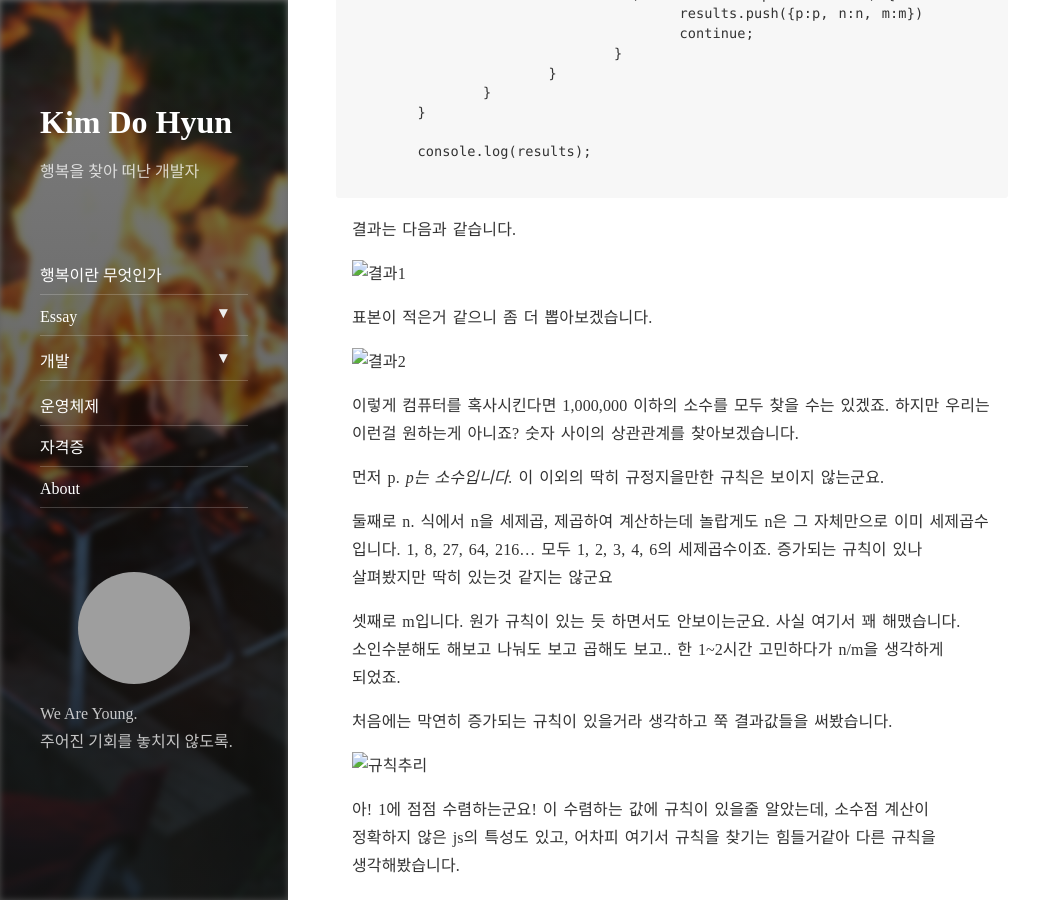
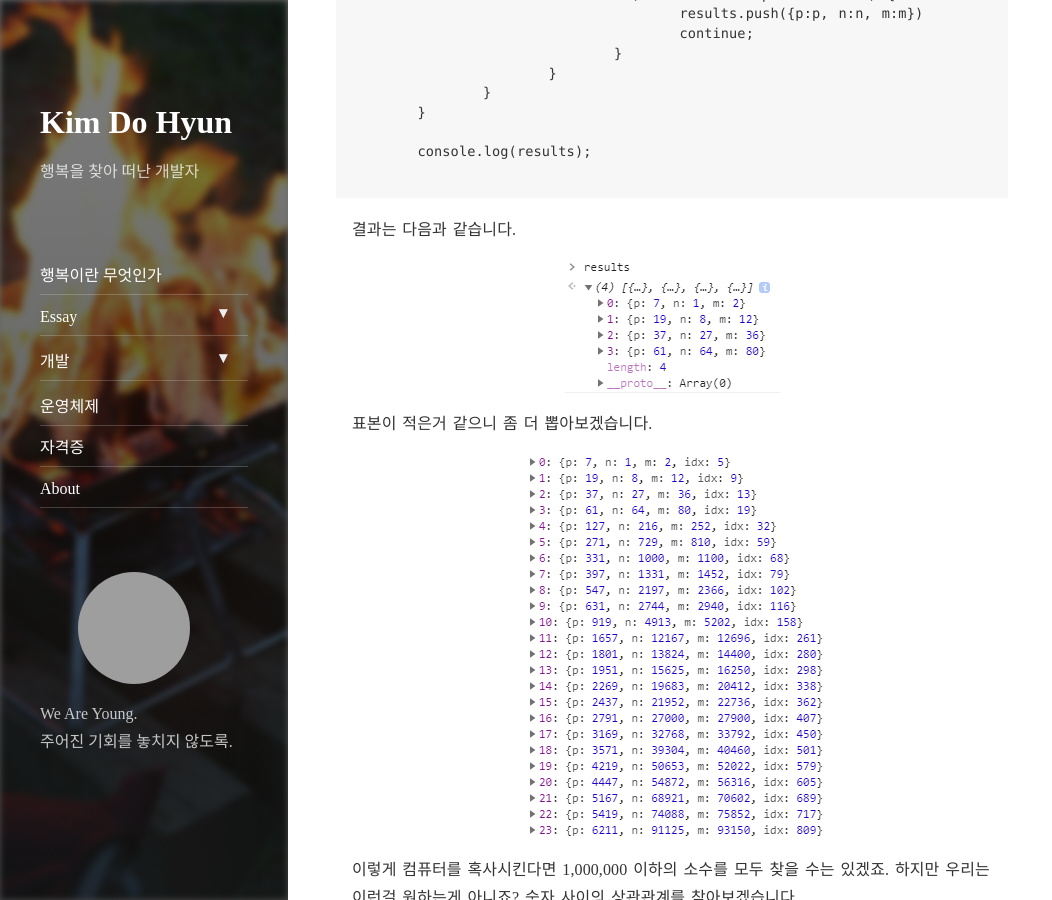
Before and after one commit to azza999/azza999.github.io, a Jekyll site: the page built from _posts/2020-11-27-euler-131.md, in a window 1280 px wide and 900 px high, scrolled down 2660 px. Shown: the whole window, without its empty margins (0-1052 px from the left). Built offline with Jekyll 4.4.1, drawn with Linux system fonts in a browser that asks for light colours; nearby versions of some CDN libraries; comment, search, counter and statistics services are not loaded; grey boxes are pictures that could not be loaded.

Commit message:
find image

```diff
--- a/_posts/2020-11-27-euler-131.md
+++ b/_posts/2020-11-27-euler-131.md
@@ -139,11 +139,11 @@ _그냥 처음부터 하나씩 넣어보고 결정하면 되는거 아닌가?_
 
 결과는 다음과 같습니다.
 
-![결과1]({{ site.url }}/assets/img/result1.PNG)
+![결과1]({{ site.url }}/assets/img/2020-11-27/result1.PNG)
 
 표본이 적은거 같으니 좀 더 뽑아보겠습니다.
 
-![결과2]({{ site.url }}/assets/img/result2.PNG)
+![결과2]({{ site.url }}/assets/img/2020-11-27/result2.PNG)
 
 이렇게 컴퓨터를 혹사시킨다면 1,000,000 이하의 소수를 모두 찾을 수는 있겠죠. 하지만 우리는 이런걸 원하는게 아니죠? 숫자 사이의 상관관계를 찾아보겠습니다.
 
@@ -155,7 +155,7 @@ _그냥 처음부터 하나씩 넣어보고 결정하면 되는거 아닌가?_
 
 처음에는 막연히 증가되는 규칙이 있을거라 생각하고 쭉 결과값들을 써봤습니다.
 
-![규칙추리]({{ site.url }}/assets/img/nrm.PNG)
+![규칙추리]({{ site.url }}/assets/img/2020-11-27/nrm.PNG)
 
 아! 1에 점점 수렴하는군요! 이 수렴하는 값에 규칙이 있을줄 알았는데, 소수점 계산이 정확하지 않은 js의 특성도 있고, 어차피 여기서 규칙을 찾기는 힘들거같아 다른 규칙을 생각해봤습니다.
 
@@ -297,4 +297,4 @@ console.log(results);
 
 이리하여 나온 정답은 173. 그렇게 131번 문제의 첫번째 풀이자가 되었습니다 야호!
 
-![클리어!]({{ site.url }}/assets/img/first.PNG)
+![클리어!]({{ site.url }}/assets/img/2020-11-27/first.PNG)
```
